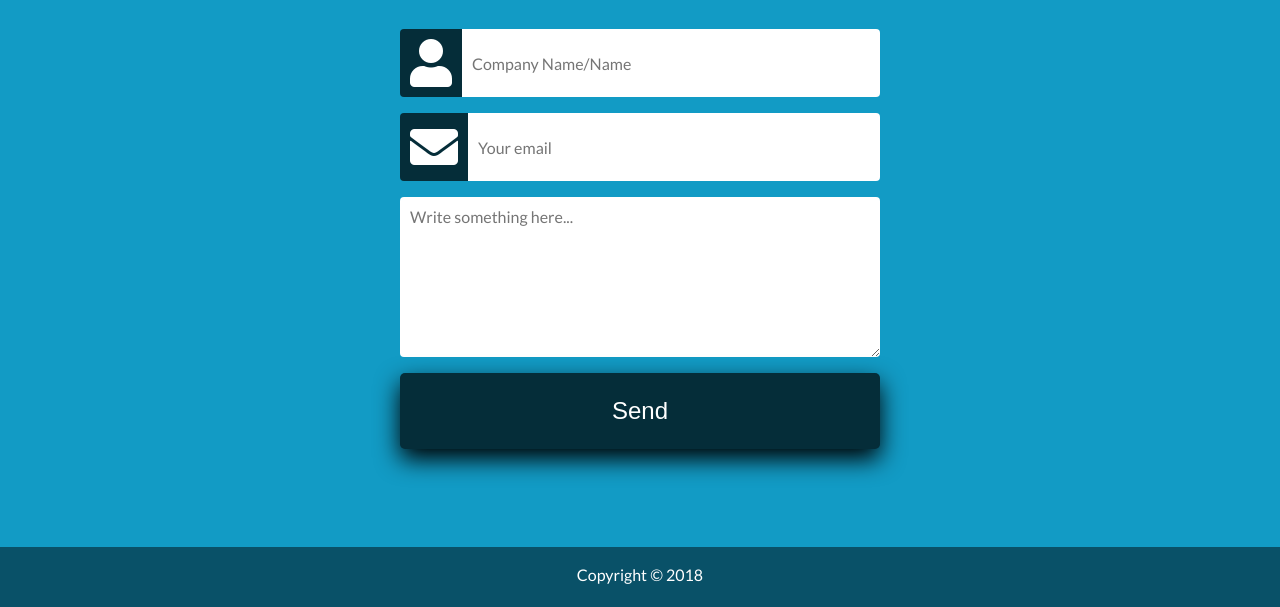
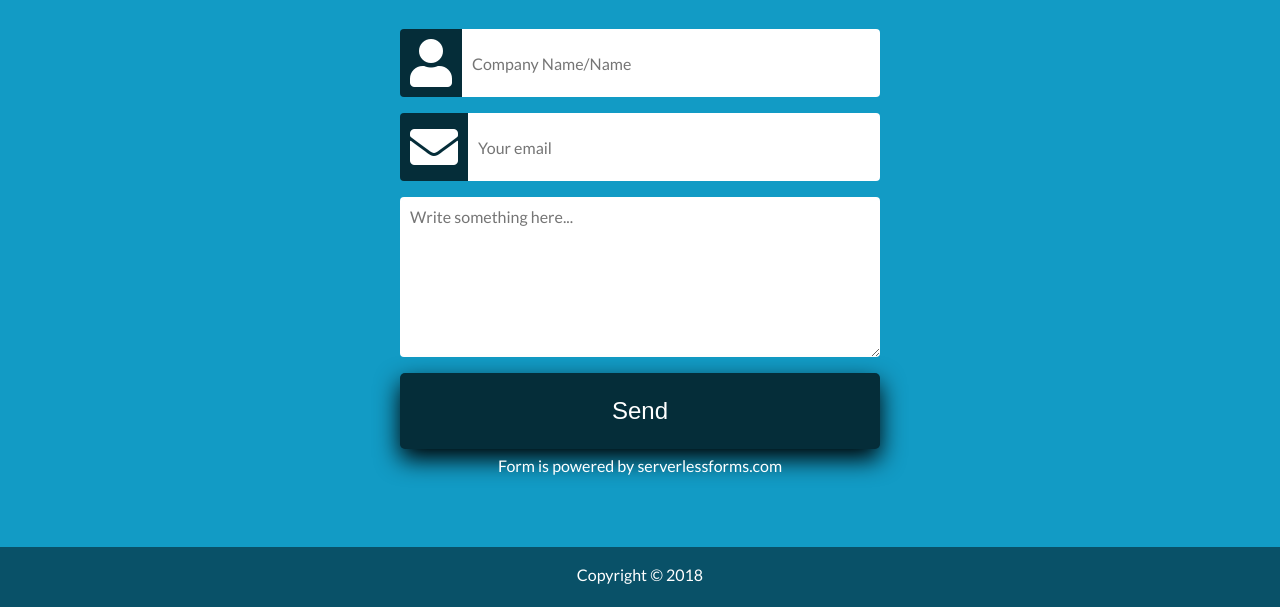
Before and after one commit to eatcodesforlife/Cris_Acosta, a website: page contact.html in a window 1280 px wide. Shown: the part 193-800 px from the top of the page. Drawn offline with Linux system fonts and the light colour scheme.

Commit message:
added text on contact form: Form is powered by serverlessforms.com

```diff
--- a/contact.html
+++ b/contact.html
@@ -61,8 +61,12 @@
                         required></textarea>
                 </div>
                 <button type='submit' id='submit' class='btn-dark'>Send</button>
+                <span>Form is powered by serverlessforms.com</span>
             </form>
+
         </div>
+
+
     </main>
     <footer id="main-footer">
         Copyright &copy; 2018
--- a/scss/main.scss
+++ b/scss/main.scss
@@ -168,11 +168,11 @@ main {
 
 .contactme {
   display: flex;
+  flex-direction: column;
   justify-content: center;
-  align-content: center;
+  // align-content: center;
   text-align: center;
   width: 100%;
-  height: 100%;
 
   form {
     display: flex;
```
Also changed, not shown: projects.html (+1 -5 lines).
